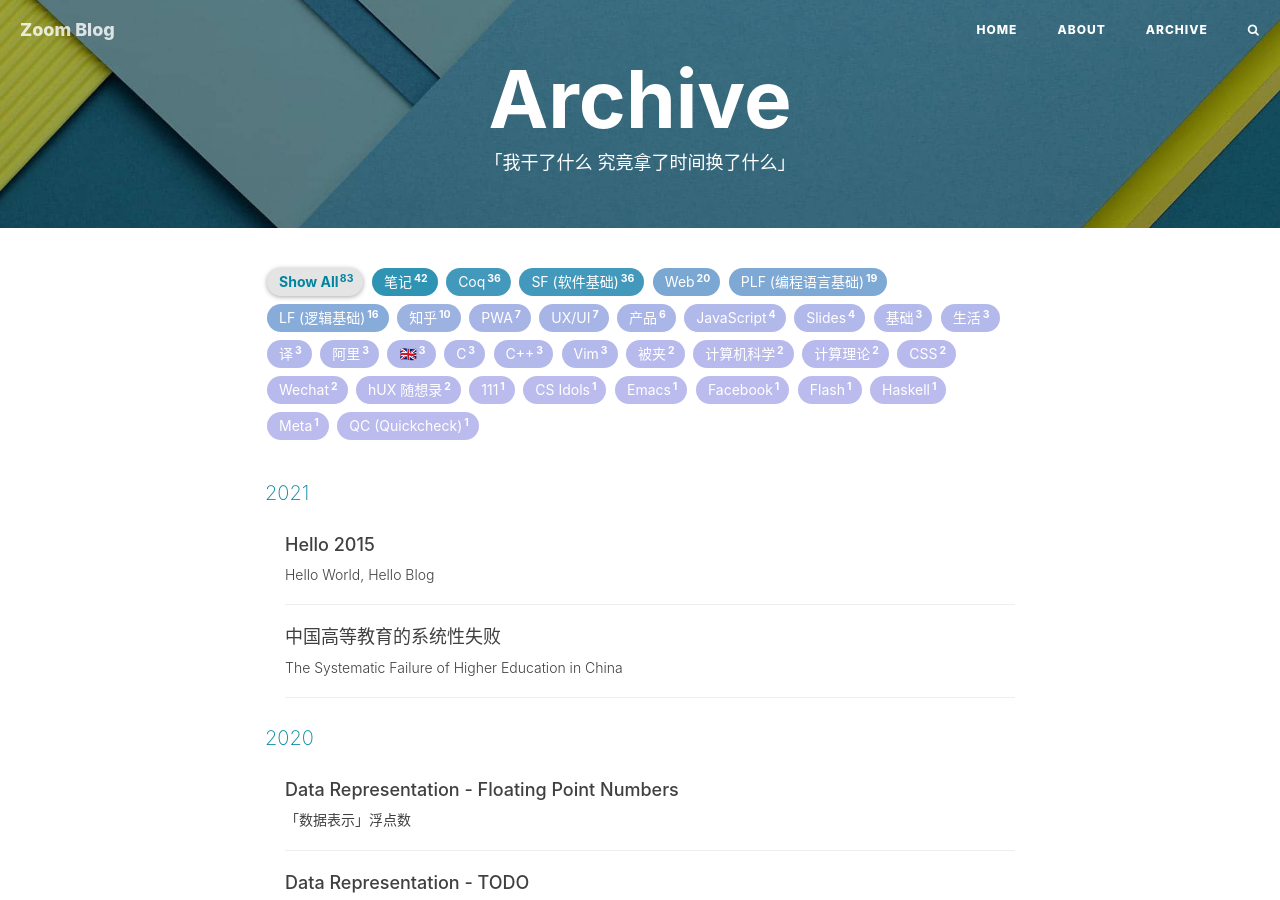
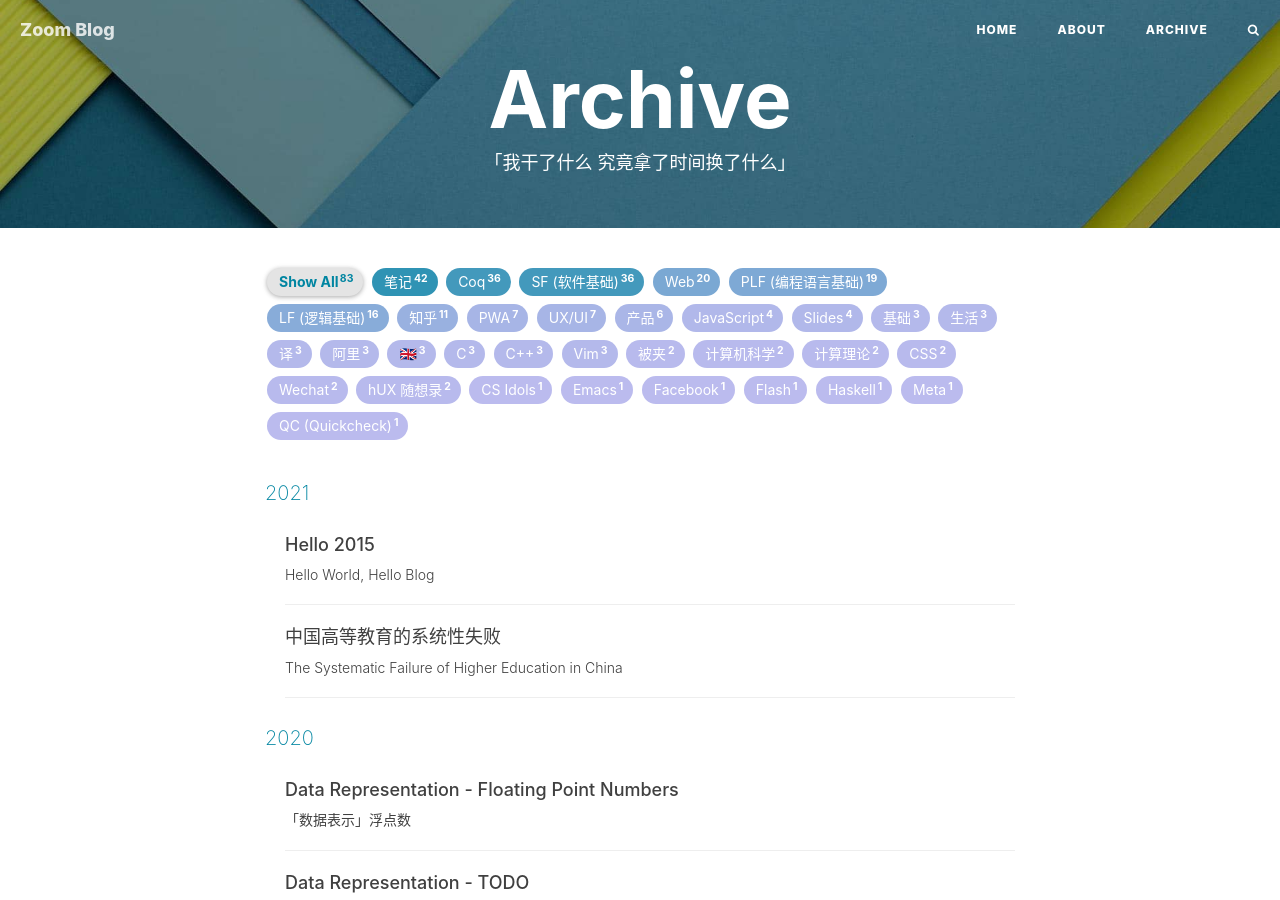
Before and after one commit to Zoomds/Zoomds.github.io, a Jekyll site: the page built from archive.html, in a window 1280 px wide and 900 px high. Built offline with Jekyll 4.4.1, drawn with Linux system fonts in a browser that asks for light colours; nearby versions of some CDN libraries; comment, search, counter and statistics services are not loaded.

Commit message:
Update 2021-02-25-hello-2015.md
改tag

```diff
--- a/_posts/2021-02-25-hello-2015.md
+++ b/_posts/2021-02-25-hello-2015.md
@@ -6,7 +6,7 @@ date: 2021-02-25
 author: "Hux"
 header-img: "img/post-bg-2015.jpg"
 tags:
-    - 111
+    - 知乎
 ---
 
 # nothing
```
